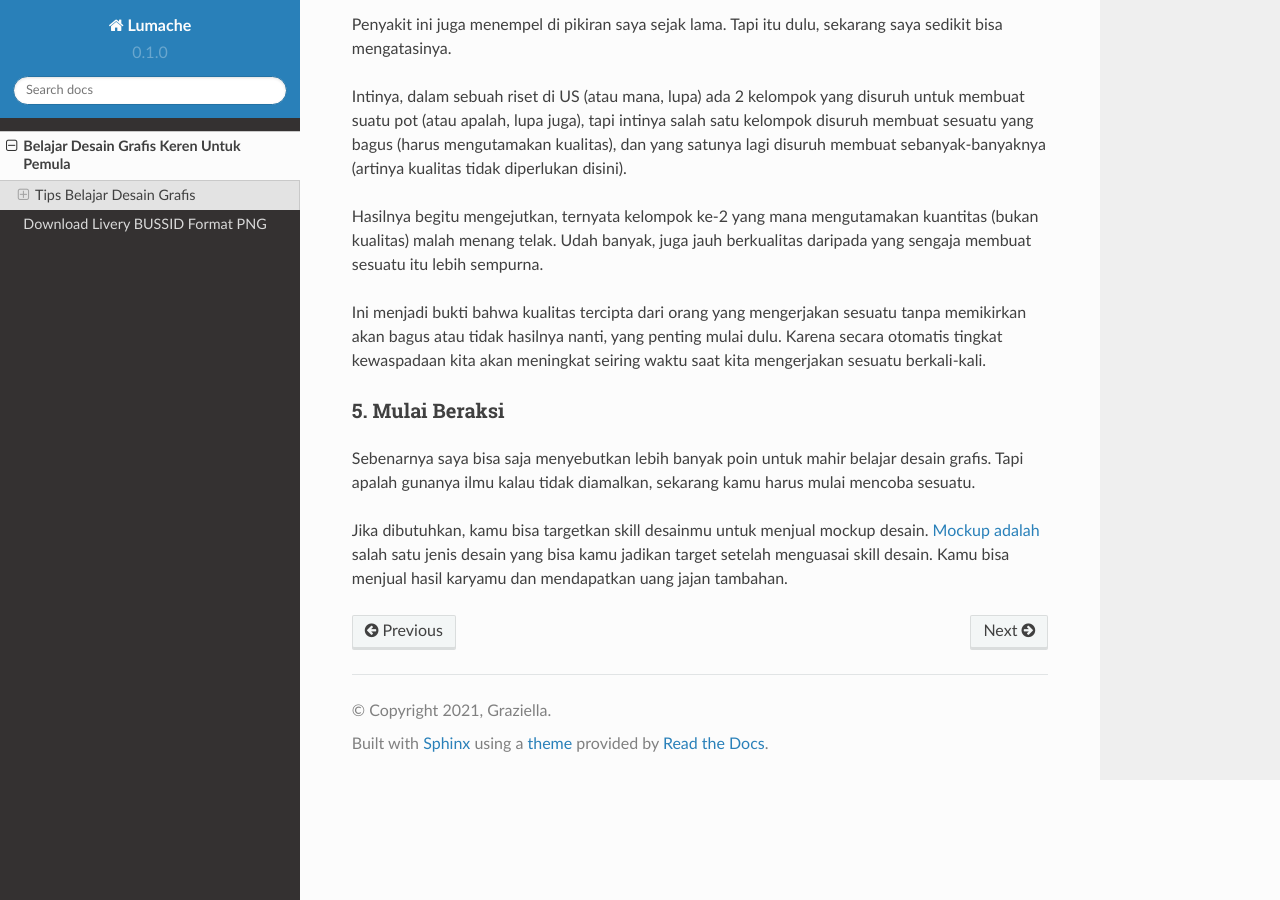
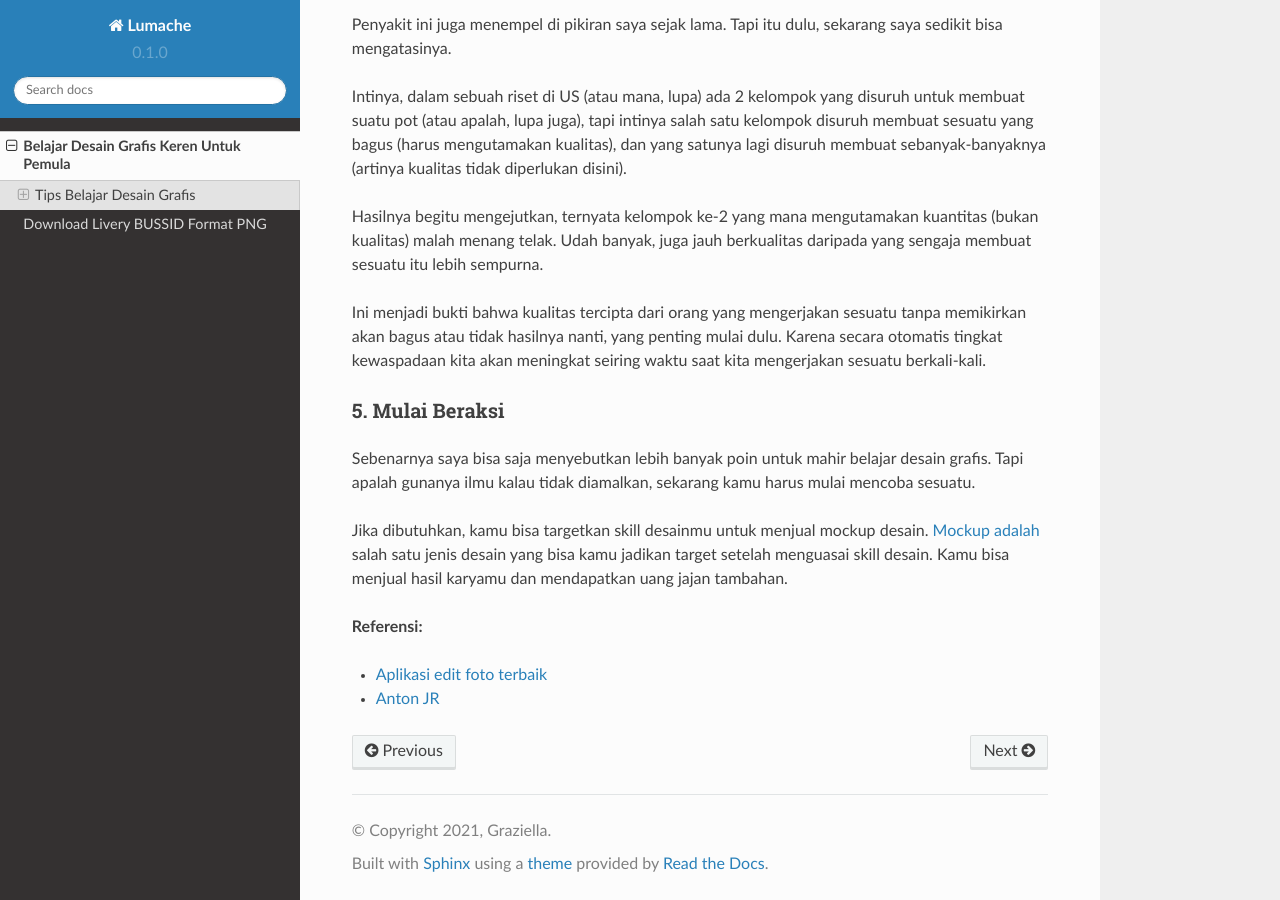
Before and after one commit to balkisanton/rajapage, a Sphinx documentation site: the page built from docs/desain/index.rst, in a window 1280 px wide and 900 px high, scrolled down 1963 px. Built offline with Sphinx 7.4.7 and the Read the Docs theme 2.0.0, drawn with Linux system fonts in a browser that asks for light colours; pages that are not in the unit, such as notebooks, are missing from menus.

Commit message:
Update index.rst

```diff
--- a/docs/desain/index.rst
+++ b/docs/desain/index.rst
@@ -67,3 +67,8 @@ Ini menjadi bukti bahwa kualitas tercipta dari orang yang mengerjakan sesuatu ta
 Sebenarnya saya bisa saja menyebutkan lebih banyak poin untuk mahir belajar desain grafis. Tapi apalah gunanya ilmu kalau tidak diamalkan, sekarang kamu harus mulai mencoba sesuatu.
 
 Jika dibutuhkan, kamu bisa targetkan skill desainmu untuk menjual mockup desain. `Mockup adalah <https://rajatips.com/mockup/>`_ salah satu jenis desain yang bisa kamu jadikan target setelah menguasai skill desain. Kamu bisa menjual hasil karyamu dan mendapatkan uang jajan tambahan.
+
+**Referensi:**
+
+- `Aplikasi edit foto terbaik <https://rajatips.com/aplikasi-edit-foto-android-terbaik/>`_
+- `Anton JR <https://antonjr.com>`_
```
